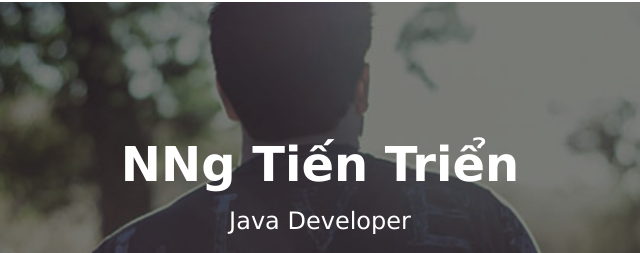
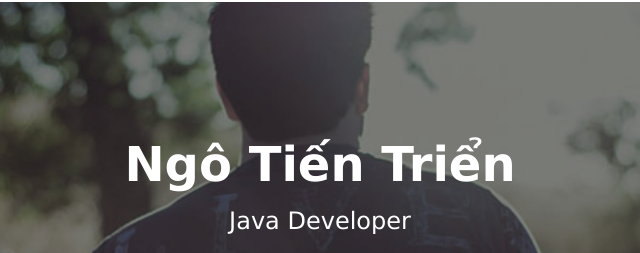
Before and after one commit to Triennt/trienntCV.github.io, a plain HTML site: page index.html in a window 1280 px wide. Shown: the part 80-333 px from the top of the page, 332-972 px from the left. Drawn offline with Linux system fonts and the light colour scheme.

Commit message:
Update index.html

```diff
--- a/index.html
+++ b/index.html
@@ -13,7 +13,7 @@
       <div id="banner">
         <img class="banner-img" src="./images/banner.jpg" alt="banner"/>
         <div class="user-name">
-          <h1>NNg Tiến Triển</h1>
+          <h1>Ngô Tiến Triển</h1>
           <span>Java Developer</span>
         </div>
       </div>
```
